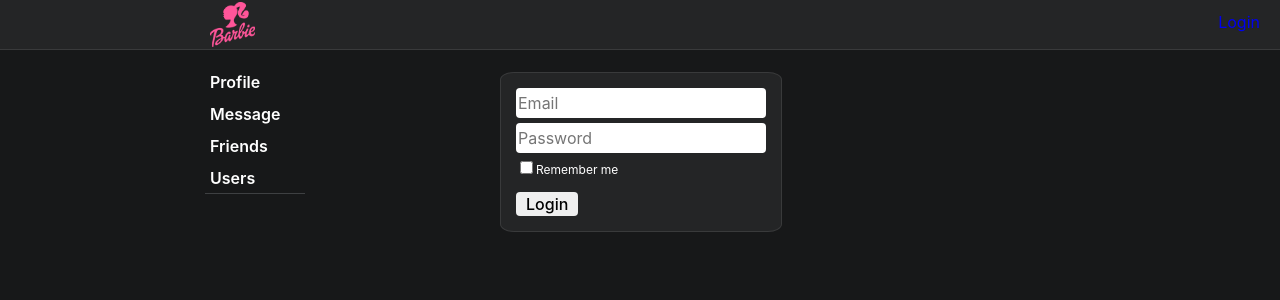
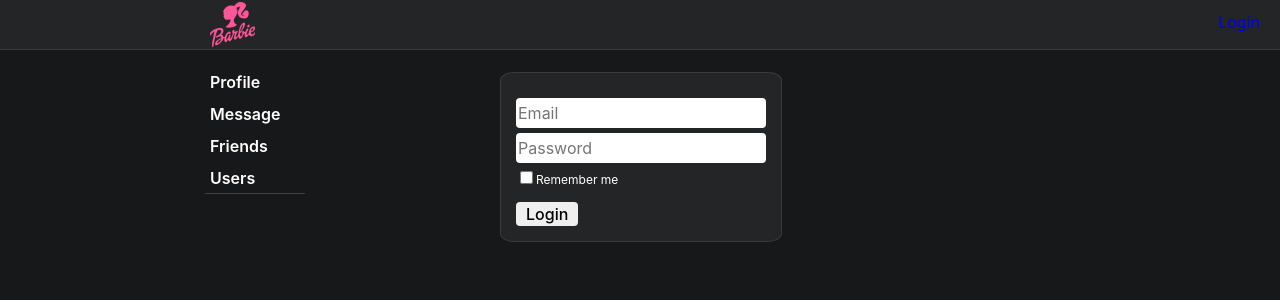
Before and after one commit to KemtaTam/Social_Network-react, a React (Create React App) app: page /login in a window 1280 px wide. Shown: the top 300 px of the page. Built offline with nearby package versions, Linux system fonts and the light colour scheme; no server answers.

Commit message:
79 - stopSubmit (formik)

```diff
--- a/src/components/Login/Login.jsx
+++ b/src/components/Login/Login.jsx
@@ -11,16 +11,18 @@ const LoginForm = (props) => {
 				email: Yup.string().email('Invalid email address').required('Required'),
 				password: Yup.string().min(4, 'Must be 4 characters or more').required('Required'),
 			  })}
-			onSubmit={(values, { setSubmitting }) => {
+			onSubmit={(values, { setSubmitting, setStatus }) => {
 				console.log(JSON.stringify(values, null, 2));
-				props.login(values);
+				props.login(values, setStatus);
 				values.password = '';
 				setSubmitting(false);
 			}}
 		>
-			{({ isSubmitting }) => (
+			{({ isSubmitting, status }) => (
 				<Form className={s.form}>
-					<div className={s.formWrapper}>
+
+					<div className={`${s.formWrapper} ${status && s.error}`}>
+						<div className={s.errorText}>{status}</div>
 						<div >
 							<Field className={s.elemForm} type="email" name="email" placeholder="Email"/>
 							<ErrorMessage className={s.errorMes} name="email" component="div" />
--- a/src/components/Login/Login.module.css
+++ b/src/components/Login/Login.module.css
@@ -37,3 +37,12 @@
 	color: white;
 	font-size: 12px;
 }
+
+.error{
+	border: 1px solid red;
+}
+.errorText{
+	text-align: center;
+	color: brown;
+	padding-bottom: 10px;
+}
--- a/src/components/Profile/ProfileContainer.jsx
+++ b/src/components/Profile/ProfileContainer.jsx
@@ -2,17 +2,17 @@ import { connect } from "react-redux";
 import React from "react"
 import Profile from "./Profile";
 import Preloader from "../common/Preloader/Preloader";
-import { getUserProfile } from "../../redux/reducers/profile-reducer";
-import { getStatus } from "../../redux/reducers/profile-reducer";
-import { updateStatus } from "../../redux/reducers/profile-reducer";
+import { getUserProfile, getStatus, updateStatus } from "../../redux/reducers/profile-reducer";
 import { withRouter } from "../../hoc/withRouter";
 import { compose } from "redux";
 import { withAuthRedirect } from "../../hoc/withAuthRedirect";
+import { Navigate } from "react-router-dom";
 
 class ProfileContainer extends React.Component{
 
 	componentDidMount(){
-		let userId = this.props.router.params.userId ? this.props.router.params.userId : 24277;
+		debugger
+		let userId = this.props.router.params.userId ? this.props.router.params.userId : this.props.isAuthUserId;
 		this.props.getUserProfile(userId);
 		this.props.getStatus(userId);
 	}
@@ -20,7 +20,9 @@ class ProfileContainer extends React.Component{
 	render(){
 		return (
 			<div>
-				{this.props.isFetching ? <Preloader /> : <Profile {...this.props}/>}
+				{this.props.isFetching ? <Preloader /> :
+					this.props.isAuth ? <Profile {...this.props}/> :
+						<Navigate to={"/login"}/>}
 			</div>
 		)
 	}
@@ -30,7 +32,9 @@ let mapStateToProps = (state) => {
 	return {
 		usersData: state.profilePage.usersData,
 		isFetching: state.profilePage.isFetching,
-		status: state.profilePage.status
+		status: state.profilePage.status,
+		isAuth: state.auth.isAuth,
+		isAuthUserId: state.auth.userId
 	}
 }
 
--- a/src/redux/reducers/auth-reducer.js
+++ b/src/redux/reducers/auth-reducer.js
@@ -39,10 +39,12 @@ export const getAuthUserData = () => {
 		});
 	}
 }
-export const login = (userData) => {
+export const login = (userData, setStatus) => {
 	return (dispatch) => {
 		authAPI.login(userData).then(data => {
+			debugger
 			if(!data.resultCode) dispatch(getAuthUserData())
+			else setStatus(data.messages)
 		});
 	}
 }
@@ -51,7 +53,7 @@ export const logout = () => {
 		authAPI.logout().then(data => {
 			if(!data.resultCode){
 				dispatch(setAuthUserData(null, null, null, false));
-			} else alert(data.messages);
+			}
 		});
 	}
 }
```
